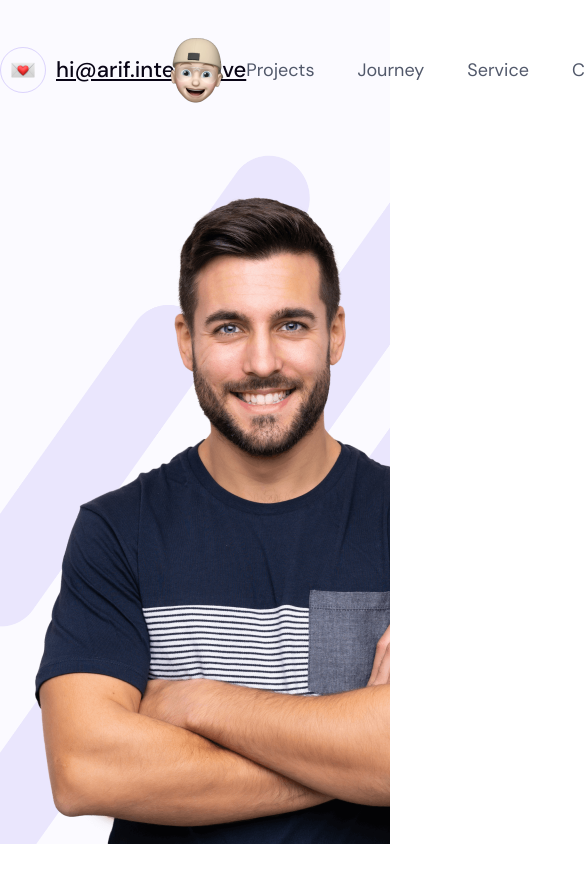
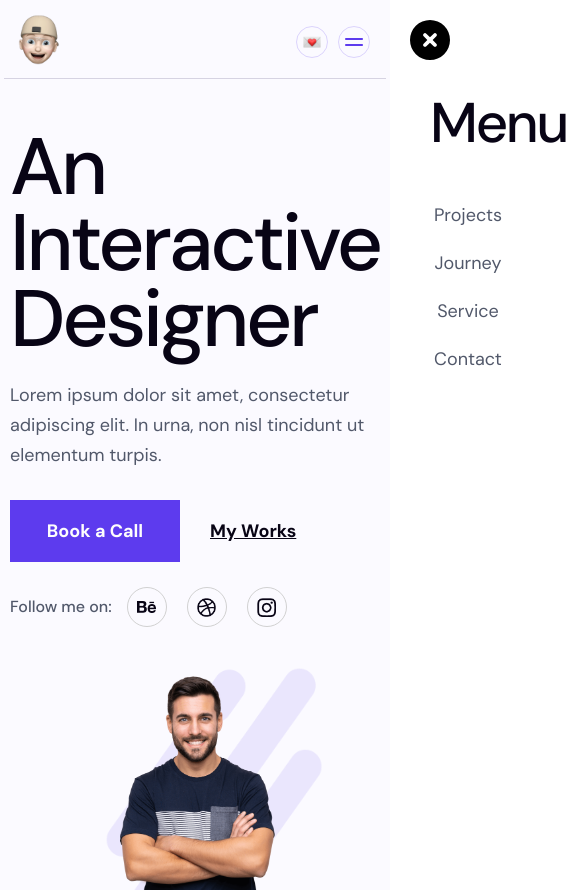
Before and after one commit to ntdungqlqb/project-08, a plain HTML site: page index.html in a window 390 px wide. Shown: the top 890 px of the page, 585 px wide, since content can reach past the window. Before the commit the page ends 844 px from the top, so only its background shows below. Drawn offline with Linux system fonts and the light colour scheme.

Commit message:
resposive header & hero

```diff
--- a/assets/css/responsive.css
+++ b/assets/css/responsive.css
@@ -0,0 +1,169 @@
+/* PC */
+@media screen and (min-width: 992px) {
+    .mobile-header {
+        display: none;
+    }
+
+    .bars-thum {
+        display: none;
+    }
+
+    .toggle-menu {
+        display: none;
+    }
+}
+
+/* Tablet & Mobile */
+@media screen and (max-width: 991.98px) {
+    .header {
+        padding-top: 26px;
+    }
+
+    .header__inner {
+        position: relative;
+        padding-bottom: 21px;
+    }
+
+    .header__inner::before {
+        display: inline-block;
+        content: "";
+        position: absolute;
+        bottom: 0;
+        left: 1%;
+        width: 98%;
+        height: 1px;
+        background: #d6d3e2;
+    }
+
+    .header__contact-mail {
+        display: none;
+    }
+
+    .header__icon {
+        top: unset;
+    }
+
+    .navbar {
+        display: none;
+    }
+
+    .bars-thum {
+        cursor: pointer;
+    }
+
+    .bars {
+        width: 60%;
+    }
+
+    .menu-overlay {
+        position: fixed;
+        inset: 0;
+        background: rgba(0, 0, 0, 0.3);
+        z-index: 1;
+        opacity: 0;
+        visibility: hidden;
+        transition: 0.5s ease;
+    }
+
+    .menu-checkbox:checked ~ .menu-overlay {
+        opacity: 1;
+        visibility: inherit;
+    }
+
+    .menu-drawer {
+        position: relative;
+        padding: 90px 40px;
+        position: fixed;
+        inset: 0 0 0 60%;
+        background: #fff;
+        z-index: 1;
+        transform: translateX(100%);
+        transition: 0.5s ease;
+    }
+
+    .menu-checkbox:checked ~ .menu-drawer {
+        transform: translateX(0);
+    }
+
+    .navbar__list {
+        flex-direction: column;
+        row-gap: 30px;
+    }
+
+    .menu-drawer-heading {
+        margin-bottom: 50px;
+        text-align: center;
+    }
+
+    .menu-close svg {
+        position: absolute;
+        top: 20px;
+        left: 20px;
+        width: 40px;
+        cursor: pointer;
+    }
+
+    .hero {
+        height: unset;
+    }
+
+    .hero__inner {
+        padding: 50px 20px 0;
+        flex-direction: column-reverse;
+        row-gap: 30px;
+    }
+
+    .hero-image {
+        width: 50%;
+        justify-content: center;
+    }
+
+    .hero-decor {
+        top: 10px;
+        left: 60px;
+        width: 70%;
+    }
+
+    .hero-decor-2 {
+        display: none;
+    }
+
+    .hero__content {
+        margin-left: 0;
+    }
+
+    .hero__action {
+        margin-top: 30px;
+    }
+
+    .hero__contact {
+        margin-top: 25px;
+    }
+}
+
+/* Tablet */
+@media screen and (min-width: 768px) and (max-width: 991.98px) {
+}
+
+/* Mobile */
+@media screen and (max-width: 767.98px) {
+    .header__inner {
+        justify-content: flex-end;
+        column-gap: 10px;
+    }
+
+    .header__icon {
+        top: unset;
+        left: 0;
+        transform: translateX(0);
+    }
+
+    .header__icon {
+        width: 75px;
+    }
+
+    .header__contact-icon-thum {
+        width: 32px;
+        height: 32px;
+    }
+}
--- a/assets/css/styles.css
+++ b/assets/css/styles.css
@@ -72,6 +72,22 @@ a {
     color: var(--color-text-primary);
     text-decoration-line: underline;
 }
+
+::-webkit-scrollbar {
+    border-radius: 0;
+    width: 8px;
+}
+
+::-webkit-scrollbar-thumb {
+    border-radius: 4px;
+    background-color: rgba(22, 24, 35, 0.2);
+}
+
+::-webkit-scrollbar-track {
+    border-radius: 0;
+    background-color: rgba(0, 0, 0, 0);
+}
+
 /* =============================================== Header =============================================== */
 .header {
     padding-top: 47px;
@@ -81,6 +97,7 @@ a {
 .header__inner {
     position: relative;
     max-width: 1330px;
+    padding: 0 20px;
     display: flex;
     align-items: center;
     justify-content: space-between;
@@ -104,7 +121,7 @@ a {
 }
 
 .header__contact-icon {
-    width: 24px;
+    width: 60%;
 }
 
 .header__contact-mail {
@@ -152,9 +169,16 @@ a {
 }
 
 .hero__inner {
+    display: flex;
+    align-items: center;
+    column-gap: 156px;
+}
+
+.hero-image-thum {
     position: relative;
     display: flex;
     align-items: center;
+    justify-content: center;
 }
 
 .hero-image {
@@ -169,10 +193,6 @@ a {
     top: 10px;
     left: -100px;
     width: 600px;
-}
-
-.hero__content {
-    margin-left: 156px;
 }
 
 .heading-hero {
@@ -197,9 +217,17 @@ a {
 }
 
 .hero__contact {
+    position: relative;
     margin-top: 104px;
     display: flex;
     align-items: center;
+}
+
+.hero-decor-2 {
+    position: absolute;
+    bottom: -250px;
+    right: -40%;
+    width: 250px;
 }
 
 .hero__contact-desc {
--- a/index.html
+++ b/index.html
@@ -87,28 +87,39 @@
             href="https://fonts.googleapis.com/css2?family=DM+Sans:opsz,wght@9..40,100..1000&display=swap"
             rel="stylesheet"
         />
+        <link rel="preconnect" href="https://cdnjs.cloudflare.com" />
+        <link
+            rel="stylesheet"
+            href="https://cdnjs.cloudflare.com/ajax/libs/font-awesome/6.5.1/css/all.min.css"
+            integrity="sha512-DTOQO9RWCH3ppGqcWaEA1BIZOC6xxalwEsw9c2QQeAIftl+Vegovlnee1c9QX4TctnWMn13TZye+giMm8e2LwA=="
+            crossorigin="anonymous"
+            referrerpolicy="no-referrer"
+        />
         <link rel="stylesheet" href="./assets/css/grid.css" />
         <link rel="stylesheet" href="./assets/css/styles.css" />
         <link rel="stylesheet" href="./assets/css/responsive.css" />
     </head>
     <body>
-        <!-- Header -->
+        <!-- PC Header -->
         <header class="header">
             <div class="header__inner">
                 <div class="header__contact">
-                    <div class="header__contact-icon-thum">
+                    <a
+                        href="mailto:hi@arif.interactive"
+                        class="header__contact-icon-thum"
+                    >
                         <img
                             src="./assets/icon/header-icon-1.png"
                             alt=""
                             class="header__contact-icon"
-                        />
-                    </div>
+                    /></a>
                     <a
                         href="mailto:hi@arif.interactive"
                         class="header__contact-mail"
                         >hi@arif.interactive</a
                     >
                 </div>
+
                 <img
                     src="./assets/icon/header-icon-2.png"
                     alt=""
@@ -130,6 +141,54 @@
                         </li>
                     </ul>
                 </nav>
+                <label for="menu-checkbox" class="toggle-menu">
+                    <div class="header__contact-icon-thum bars-thum">
+                        <img
+                            src="./assets/icon/mobile-header-icon.png"
+                            alt=""
+                            class="bars"
+                        />
+                    </div>
+                </label>
+            </div>
+        </header>
+        <!-- Tablet & Mobile Header -->
+        <header class="mobile-header">
+            <input
+                type="checkbox"
+                name=""
+                id="menu-checkbox"
+                class="menu-checkbox"
+                hidden
+            />
+            <label for="menu-checkbox" class="menu-overlay"></label>
+            <div class="menu-drawer">
+                <p class="heading menu-drawer-heading">Menu</p>
+                <ul class="navbar__list">
+                    <li>
+                        <a href="#!" class="navbar__item">Projects</a>
+                    </li>
+                    <li>
+                        <a href="#!" class="navbar__item">Journey</a>
+                    </li>
+                    <li>
+                        <a href="#!" class="navbar__item">Service</a>
+                    </li>
+                    <li>
+                        <a href="#!" class="navbar__item">Contact</a>
+                    </li>
+                </ul>
+                <label for="menu-checkbox" class="menu-close"
+                    ><svg
+                        xmlns="http://www.w3.org/2000/svg"
+                        viewBox="0 0 512 512"
+                        fill="currentColor"
+                    >
+                        <!--!Font Awesome Free 6.5.1 by @fontawesome - https://fontawesome.com License - https://fontawesome.com/license/free Copyright 2024 Fonticons, Inc.-->
+                        <path
+                            d="M256 512A256 256 0 1 0 256 0a256 256 0 1 0 0 512zM175 175c9.4-9.4 24.6-9.4 33.9 0l47 47 47-47c9.4-9.4 24.6-9.4 33.9 0s9.4 24.6 0 33.9l-47 47 47 47c9.4 9.4 9.4 24.6 0 33.9s-24.6 9.4-33.9 0l-47-47-47 47c-9.4 9.4-24.6 9.4-33.9 0s-9.4-24.6 0-33.9l47-47-47-47c-9.4-9.4-9.4-24.6 0-33.9z"
+                        /></svg
+                ></label>
             </div>
         </header>
         <main>
@@ -138,6 +197,7 @@
                 <div class="container">
                     <div class="hero__inner">
                         <div class="hero__media">
+                            <figure class="hero-image-thum">
                                 <img
                                     src="./assets/img/decor.png"
                                     alt=""
@@ -148,6 +208,7 @@
                                     alt=""
                                     class="hero-image"
                                 />
+                            </figure>
                         </div>
                         <div class="hero__content">
                             <h1 class="heading heading-hero">
@@ -203,6 +264,11 @@
                                         />
                                     </a>
                                 </div>
+                                <img
+                                    src="./assets/img/decor.png"
+                                    alt=""
+                                    class="hero-decor-2"
+                                />
                             </div>
                         </div>
                     </div>
```
Also changed, not shown: assets/icon/mobile-header-icon.png (added). Lines whose indentation alone changed are shown as unchanged.
